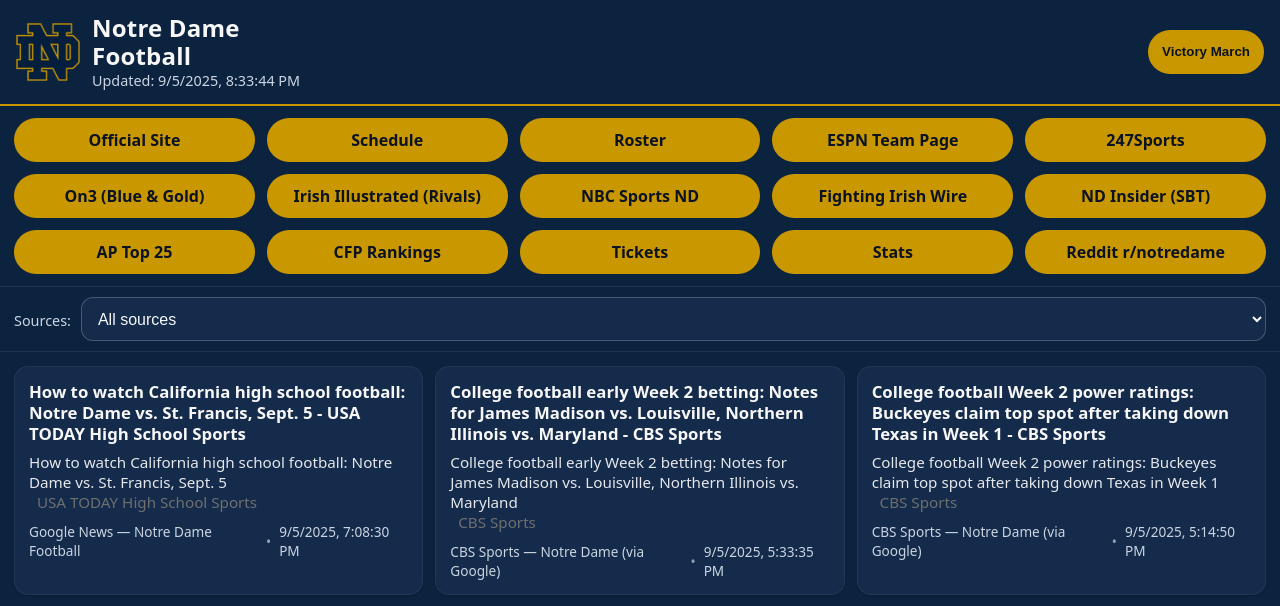
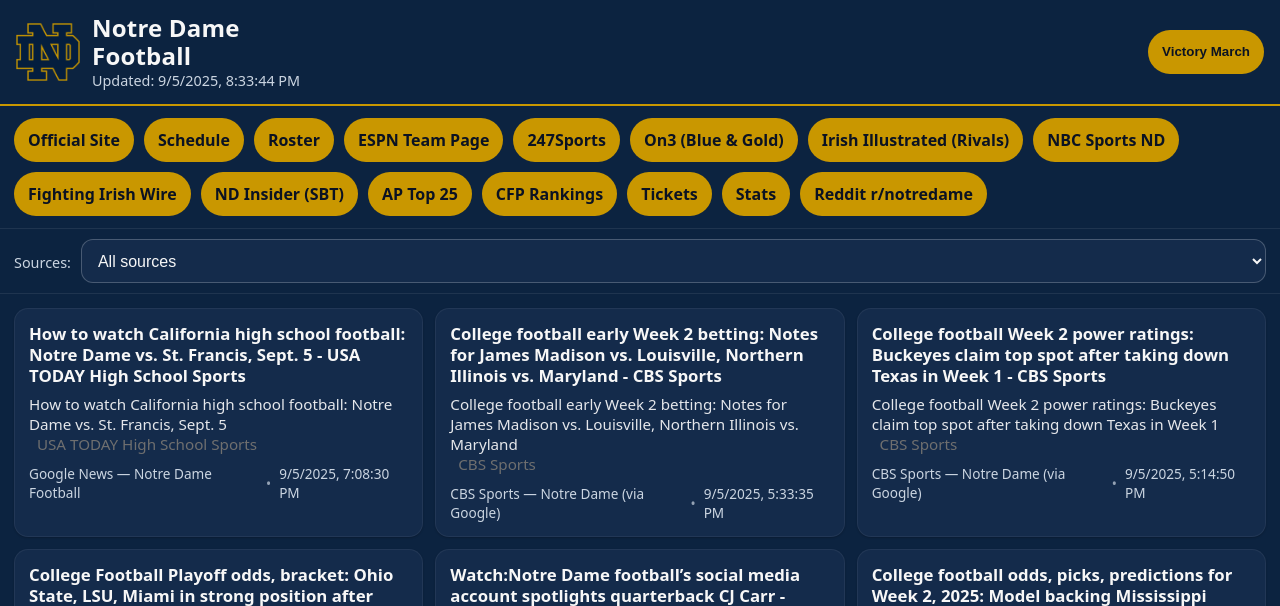
Before and after one commit to jasonab74-ctrl/notre-dame-football, a Flask app: page / in a window 1280 px wide. Shown: the top 606 px of the page. Run offline with Flask 3, Linux system fonts and the light colour scheme.

Commit message:
Update style.css

```diff
--- a/static/style.css
+++ b/static/style.css
@@ -1,6 +1,4 @@
-:root{
-  --navy:#0C2340;--gold:#C99700;--bg:#0c2340;--card:#142b4b;--text:#f7f7f7;--muted:#cbd5e1;--accent:#C99700
-}
+:root{--navy:#0C2340;--gold:#C99700;--bg:#0c2340;--card:#142b4b;--text:#f7f7f7;--muted:#cbd5e1;--accent:#C99700}
 *{box-sizing:border-box}
 html,body{margin:0;padding:0;background:var(--bg);color:var(--text);font-family:system-ui,-apple-system,Segoe UI,Roboto,Helvetica,Arial,sans-serif;-webkit-text-size-adjust:100%}
 
@@ -11,14 +9,22 @@ h1{margin:0;font-size:1.35rem;line-height:1.15;letter-spacing:.2px;word-break:br
 .muted{color:var(--muted);font-size:.9rem;margin-top:2px}
 
 /* Pills */
-.pill{background:var(--accent);color:#0b1222;border:0;border-radius:999px;font-weight:700;text-decoration:none;cursor:pointer;display:inline-flex;align-items:center;justify-content:center;padding:10px 14px;min-height:44px;line-height:1.2;text-align:center;transition:transform .06s ease,opacity .15s ease;white-space:normal;word-break:keep-all}
+.pill{background:var(--accent);color:#0b1222;border:0;border-radius:999px;font-weight:700;text-decoration:none;cursor:pointer;display:inline-flex;align-items:center;justify-content:center;padding:10px 14px;min-height:44px;line-height:1.2;text-align:center;transition:transform .06s ease,opacity .15s ease;white-space:nowrap}
 .pill:focus{outline:3px solid rgba(201,151,0,.45);outline-offset:2px}
 .pill:hover{transform:translateY(-1px);opacity:.96}
 .pill:active{transform:translateY(0);opacity:.92}
 
-/* Top links grid — make buttons wider */
-.links{padding:12px 14px;border-bottom:1px solid rgba(255,255,255,.08);display:grid;grid-template-columns:repeat(auto-fill,minmax(180px,1fr));gap:12px}
-.links .pill{width:100%;overflow:hidden;text-overflow:ellipsis}
+/* Top links (flow like Purdue style) */
+.links{
+  padding:12px 14px;
+  border-bottom:1px solid rgba(255,255,255,.08);
+  display:flex;
+  flex-wrap:wrap;
+  gap:10px;
+}
+.links .pill{
+  flex:0 0 auto; /* pills keep their natural width */
+}
 
 /* Controls */
 .controls{display:grid;grid-template-columns:auto 1fr;gap:10px;align-items:center;padding:10px 14px;border-bottom:1px solid rgba(255,255,255,.08)}
@@ -45,13 +51,11 @@ h1{margin:0;font-size:1.35rem;line-height:1.15;letter-spacing:.2px;word-break:br
   .header{grid-template-columns:64px 1fr auto;padding:14px 16px}
   .logo{width:64px;height:64px}
   h1{font-size:1.5rem}
-  .links{grid-template-columns:repeat(auto-fill,minmax(200px,1fr));gap:12px}
   .grid{grid-template-columns:repeat(2,minmax(0,1fr))}
 }
 
 /* Desktop */
 @media (min-width:1024px){
-  .links{grid-template-columns:repeat(auto-fill,minmax(220px,1fr))}
   .grid{grid-template-columns:repeat(3,minmax(0,1fr))}
 }
 
```
